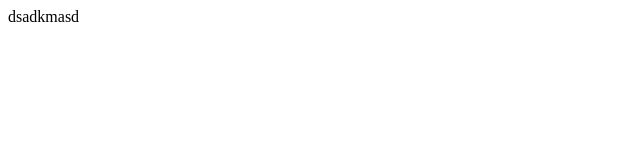
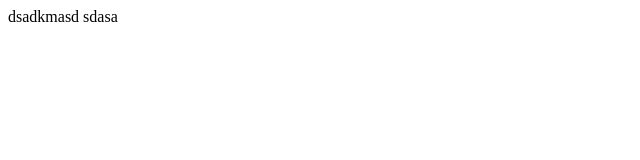
Before and after one commit to dsndf/githubTutorial, a plain HTML site: page index.html in a window 1280 px wide. Shown: the full height of the page, 0-640 px from the left. Drawn offline with Linux system fonts and the light colour scheme.

Commit message:
index change

```diff
--- a/index.html
+++ b/index.html
@@ -8,6 +8,6 @@
     dsadkmasd
 </head>
 <body>
-
+    sdasa
 </body>
 </html>
```
